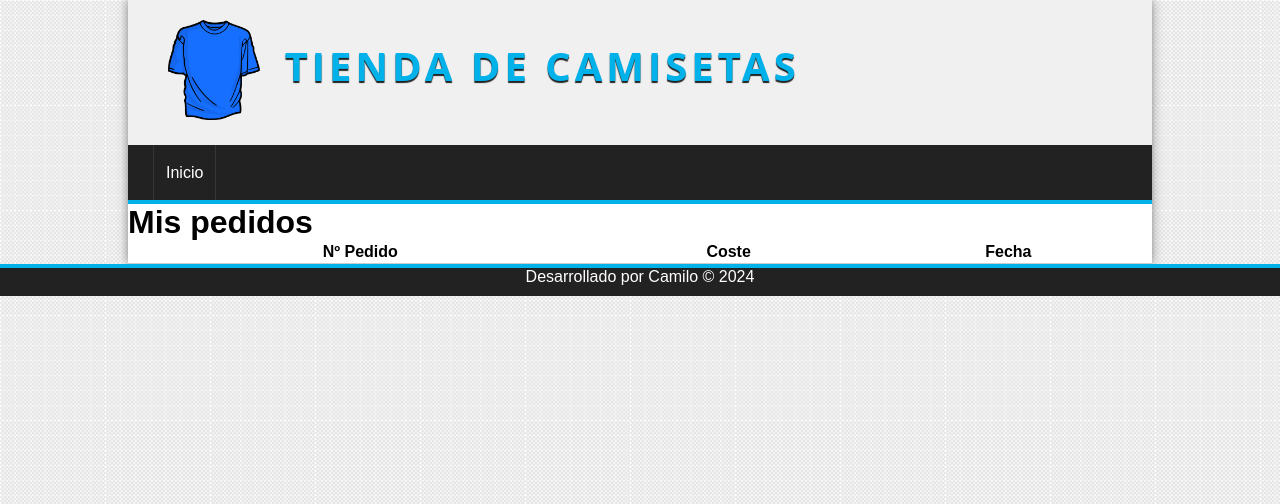
After one commit to JNCamil/Tienda-PHP, a PHP site: the page made by views/pedido/mis_pedidos.php in a window 1280 px wide. The commit adds this page. Shown: the top 504 px of the page. Run offline with PHP 8.4, Linux system fonts and the light colour scheme; the template is opened without the code that fills it, so the values that code supplies are empty; some libraries are stand-ins or nearby versions.

Commit message:
pedidos cliente

```diff
--- a/views/layout/sidebar.php
+++ b/views/layout/sidebar.php
@@ -34,12 +34,12 @@
             <?php if (isset($_SESSION['admin'])) : ?>
                 <li><a href="<?= base_url ?>categoria/index">Gestionar categorías</a></li>
                 <li><a href="<?= base_url ?>producto/gestion">Gestionar productos</a></li>
-                <li><a href="#">Gestionar pedidos</a></li>
+                <li><a href="<?= base_url ?>pedido/gestion">Gestionar pedidos</a></li>
 
             <?php endif; ?>
 
             <?php if (isset($_SESSION['identity'])) : ?>
-                <li><a href="#">Mis pedidos</a></li>
+                <li><a href="<?= base_url ?>pedido/mis_pedidos">Mis pedidos</a></li>
                 <li><a href="<?= base_url ?>usuario/logout">Cerrar sesión</a></li>
             <?php else : ?>
                 <li><a href="<?= base_url ?>usuario/registro">Regístrate</a></li>
--- a/views/pedido/confirmado.php
+++ b/views/pedido/confirmado.php
@@ -13,7 +13,7 @@
 
         Número de pedido:<?= $pedido['id'] ?> <br>
         Total a pagar:<?= $pedido['coste'] ?> $<br>
-        Productos:
+        Productos: <br><br>
         <table>
             <tr>
                 <th>Imagen</th>
--- /dev/null
+++ b/views/pedido/mis_pedidos.php
@@ -0,0 +1,23 @@
+<h1>Mis pedidos</h1>
+
+<table>
+    <tr>
+        <th>Nº Pedido</th>
+        <th>Coste</th>
+        <th>Fecha</th>
+    </tr>
+    <?php foreach ($pedidos as $pedido) : ?>
+        <tr>
+            <td>
+              <a href="<?=base_url?>pedido/detalle&id=<?= $pedido['id'] ?>">  <?= $pedido['id'] ?> </a>
+            </td>
+            <td>
+                <?= $pedido['coste'] ?> $
+            </td>
+            <td>
+                <?= $pedido['fecha'] ?>
+            </td>
+
+        </tr>
+    <?php endforeach; ?>
+</table>
```
Also changed, not shown: controllers/PedidoController.php (+14 -0 lines), helpers/utils.php (+8 -0 lines), models/pedido.php (+12 -0 lines).
